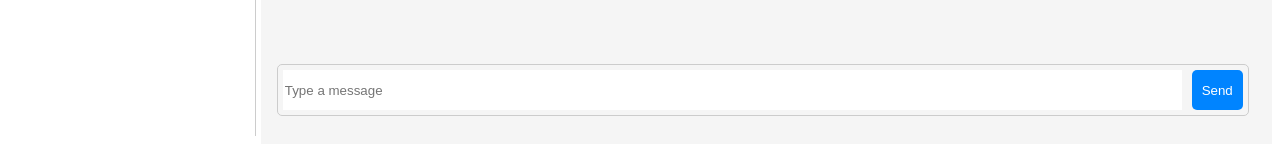
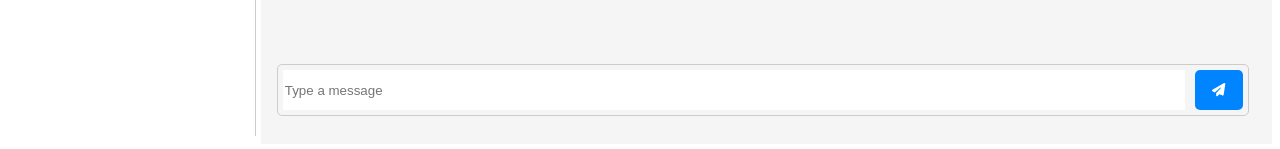
Before and after one commit to RozeSullatui/voicevox_hackthon, a React (Create React App) app in the folder voicevox-chat-front/: page / in a window 1280 px wide. Shown: the part 664-813 px from the top of the page. Built offline with nearby package versions, Linux system fonts and the light colour scheme.

Commit message:
add_send_icon

```diff
--- a/voicevox-chat-front/package.json
+++ b/voicevox-chat-front/package.json
@@ -5,6 +5,9 @@
   "dependencies": {
     "@emotion/react": "^11.10.6",
     "@emotion/styled": "^11.10.6",
+    "@fortawesome/fontawesome-svg-core": "^6.4.0",
+    "@fortawesome/free-solid-svg-icons": "^6.4.0",
+    "@fortawesome/react-fontawesome": "^0.2.0",
     "@mui/icons-material": "^5.11.16",
     "@mui/material": "^5.11.16",
     "@testing-library/jest-dom": "^5.16.5",
--- a/voicevox-chat-front/src/components/Input.jsx
+++ b/voicevox-chat-front/src/components/Input.jsx
@@ -1,4 +1,7 @@
 import React, { useState } from 'react';
+import { FontAwesomeIcon } from '@fortawesome/react-fontawesome';
+import { faPaperPlane } from '@fortawesome/free-solid-svg-icons';
+
 import '../styles.css'
 
 export const ChatInput = ({ onSendMessage }) => {
@@ -22,7 +25,7 @@
         onChange={handleChange}
         placeholder="Type a message"
       />
-      <button type="submit">Send</button>
+      <button type="submit"><FontAwesomeIcon icon={faPaperPlane} /></button>
     </form>
   );
 };
--- a/voicevox-chat-front/src/styles.css
+++ b/voicevox-chat-front/src/styles.css
@@ -62,6 +62,7 @@
   border-radius: 5px;
   padding: 5px 10px;
   cursor: pointer;
+  width: 5%;
 }
 
 .chat-input button:hover {
```
Also changed, not shown: 1 other file (tests, documents, lock files or other folders).
